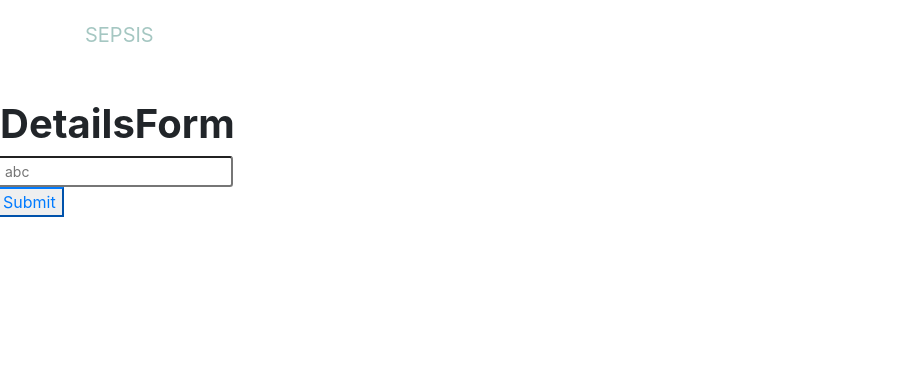
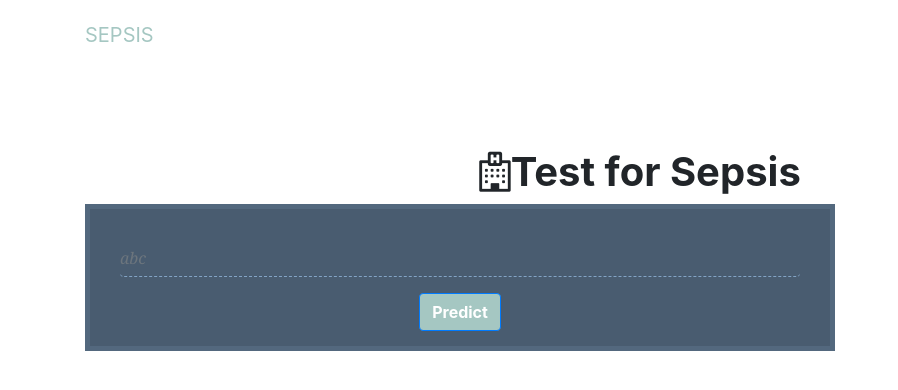
Before and after one commit to HusainNahrpurawala/Pasckathon_Bugslayers, a React (Create React App) app: page /form in a window 1280 px wide. Shown: the top 390 px of the page, without its empty margins (0-898 px from the left). Built offline with nearby package versions, Linux system fonts and the light colour scheme.

Commit message:
Form Variable Set

```diff
--- a/src/App.css
+++ b/src/App.css
@@ -1,21 +1,22 @@
-
 .brand-text {
     font-size: 2rem;
 }
+
 #react-logo {
     color: #60c3d494;
 }
+
 #imdb-logo {
-  color:rgba(5, 59, 236, 0.349);;
+    color: rgba(5, 59, 236, 0.349);
+    ;
 }
 
-#intro-lead-in{
+#intro-lead-in {
     color: #60c3d494;
 }
 
-
-.MyDiv{
-    text-align:center
+.MyDiv {
+    text-align: center
 }
 
 .button {
@@ -33,12 +34,6 @@
     text-decoration: none;
 }
 
-
-
-
-
-
-
 .center {
     margin: 0;
     position: absolute;
@@ -49,5 +44,78 @@
     border-radius: 12px!important;
     padding: 14px 40px;
     width: 250px!important;
+}
 
+.form-style-4 {
+    width: 750px;
+    font-size: 16px;
+    background: #495C70;
+    padding: 30px 30px 15px 30px;
+    border: 5px solid #53687E;
 }
+
+.form-style-4 input[type=submit],
+.form-style-4 input[type=button],
+.form-style-4 input[type=text],
+.form-style-4 input[type=email],
+.form-style-4 textarea,
+.form-style-4 label {
+    font-family: Georgia, "Times New Roman", Times, serif;
+    font-size: 16px;
+    color: #fff;
+}
+
+.form-style-4 label {
+    display: block;
+    margin-bottom: 10px;
+}
+
+.form-style-4 label>span {
+    display: inline-block;
+    width: 150px;
+}
+
+.form-style-4 input[type=text],
+.form-style-4 input[type=email] {
+    background: transparent;
+    border: none;
+    border-bottom: 1px dashed #83A4C5;
+    width: 600;
+    outline: none;
+    padding: 0px 0px 0px 0px;
+    font-style: italic;
+}
+
+.form-style-4 textarea {
+    font-style: italic;
+    padding: 0px 0px 0px 0px;
+    background: transparent;
+    outline: none;
+    border: none;
+    border-bottom: 1px dashed #83A4C5;
+    width: 600px;
+    overflow: hidden;
+    resize: none;
+    height: 20px;
+}
+
+.form-style-4 textarea:focus,
+.form-style-4 input[type=text]:focus,
+.form-style-4 input[type=email]:focus,
+.form-style-4 input[type=email] :focus {
+    border-bottom: 1px dashed #D9FFA9;
+}
+
+.form-style-4 input[type=submit],
+.form-style-4 input[type=button] {
+    background: #576E86;
+    border: none;
+    padding: 8px 10px 8px 10px;
+    border-radius: 5px;
+    color: #A8BACE;
+}
+
+.form-style-4 input[type=submit]:hover,
+.form-style-4 input[type=button]:hover {
+    background: #394D61;
+}
--- a/src/components/DetailsForm.jsx
+++ b/src/components/DetailsForm.jsx
@@ -1,7 +1,86 @@
 import React, { Component } from "react";
 
 class DetailsForm extends Component {
-  state = { abc: "" };
+  state = {
+    hr: "",
+    o2sat: "",
+    temp: "",
+    sbp: "",
+    map: "",
+    dbp: "",
+    resp: "",
+    etco2: "",
+    baseexcess: "",
+    hco3: "",
+    fio2: "",
+    ph: "",
+    paco2: "",
+    sao2: "",
+    ast: "",
+    bun: "",
+    alkalinephos: "",
+    calcium: "",
+    chloride: "",
+    creatine: "",
+    bilirubin_direct: "",
+    glucose: "",
+    lactate: "",
+    magnesium: "",
+    phosphate: "",
+    potassium: "",
+    Bilirubin_total: "",
+    troponini: "",
+    hct: "",
+    hgb: "",
+    ptt: "",
+    wbc: "",
+    fibrinogen: "",
+    platelets: "",
+    age: "",
+    gender: "",
+    hospadmtime: "",
+    iculos: "",
+    detailedName: [
+      "Heart rate (beats per minute)",
+      "Pulse oximetry (%)",
+      "Temperature (Deg C)",
+      "Systolic BP (mm Hg)",
+      "Mean arterial pressure (mm Hg)",
+      "Diastolic BP (mm Hg)",
+      "Respiration rate (breaths per minute)",
+      "End tidal carbon dioxide (mm Hg)",
+      "Measure of excess bicarbonate (mmol/L)",
+      "Bicarbonate (mmol/L)",
+      "Fraction of inspired oxygen (%)",
+      "pH",
+      "Partial pressure of carbon dioxide from arterial blood (mm Hg)",
+      "Oxygen saturation from arterial blood (%)",
+      "Aspartate transaminase (IU/L)",
+      "Blood urea nitrogen (mg/dL)",
+      "Alkaline phosphatase (IU/L)",
+      "Calcium",
+      "Chloride",
+      "Creatinine",
+      "Bilirubin direct (mg/dL)",
+      "Serum glucose (mg/dL)",
+      "Lactic acid (mg/dL)",
+      "Magnesium",
+      "Phosphate",
+      "Potassium",
+      "Total bilirubin (mg/dL)",
+      "Troponin I (ng/mL)",
+      "Hematocrit (%)",
+      "Hemoglobin (g/dL)",
+      "partial thromboplastin time (seconds)",
+      "Leukocyte count (count*10^3/µL)",
+      "Fibrinogen",
+      "Platelets Count",
+      "Age",
+      "Gender(M/F)",
+      "Hours between hospital admit and ICU admit",
+      "ICU length-of-stay (hours since ICU admit)",
+    ],
+  };
 
   ChangeHandler = (e) => {
     console.log(e.target.name, e.target.value);
@@ -20,10 +99,34 @@ class DetailsForm extends Component {
     return (
       <div className="Home">
         <section className="page-section">
-          <h1>DetailsForm</h1>
+          <div className="mt-5 text-center">
+            <div className="container">
+              <h1>
+                <i className="fa fa-hospital-o" />
+                Test for Sepsis
+              </h1>
+              <form
+                className="form-style-4"
+                id="detailsForm"
+                onSubmit={this.handleSubmit}
+              >
+                <input
+                  type="text"
+                  className="form-control"
+                  name="abc"
+                  placeholder="abc"
+                  value={this.state.abc}
+                  onChange={this.ChangeHandler}
+                  required
+                />
 
-          <div className="flex-sm-row">
-            <form onSubmit={this.handleSubmit}>
+                <button type="submit" className="btn btn-primary btn-bg mt-3">
+                  Predict
+                </button>
+              </form>
+            </div>
+          </div>
+          {/* <form onSubmit={this.handleSubmit}>
               <div className="form-row">
                 <input
                   type="text"
@@ -40,8 +143,7 @@ class DetailsForm extends Component {
                   Submit
                 </button>
               </div>
-            </form>
-          </div>
+            </form> */}
         </section>
       </div>
     );
```
Lines whose indentation alone changed are shown as unchanged.
